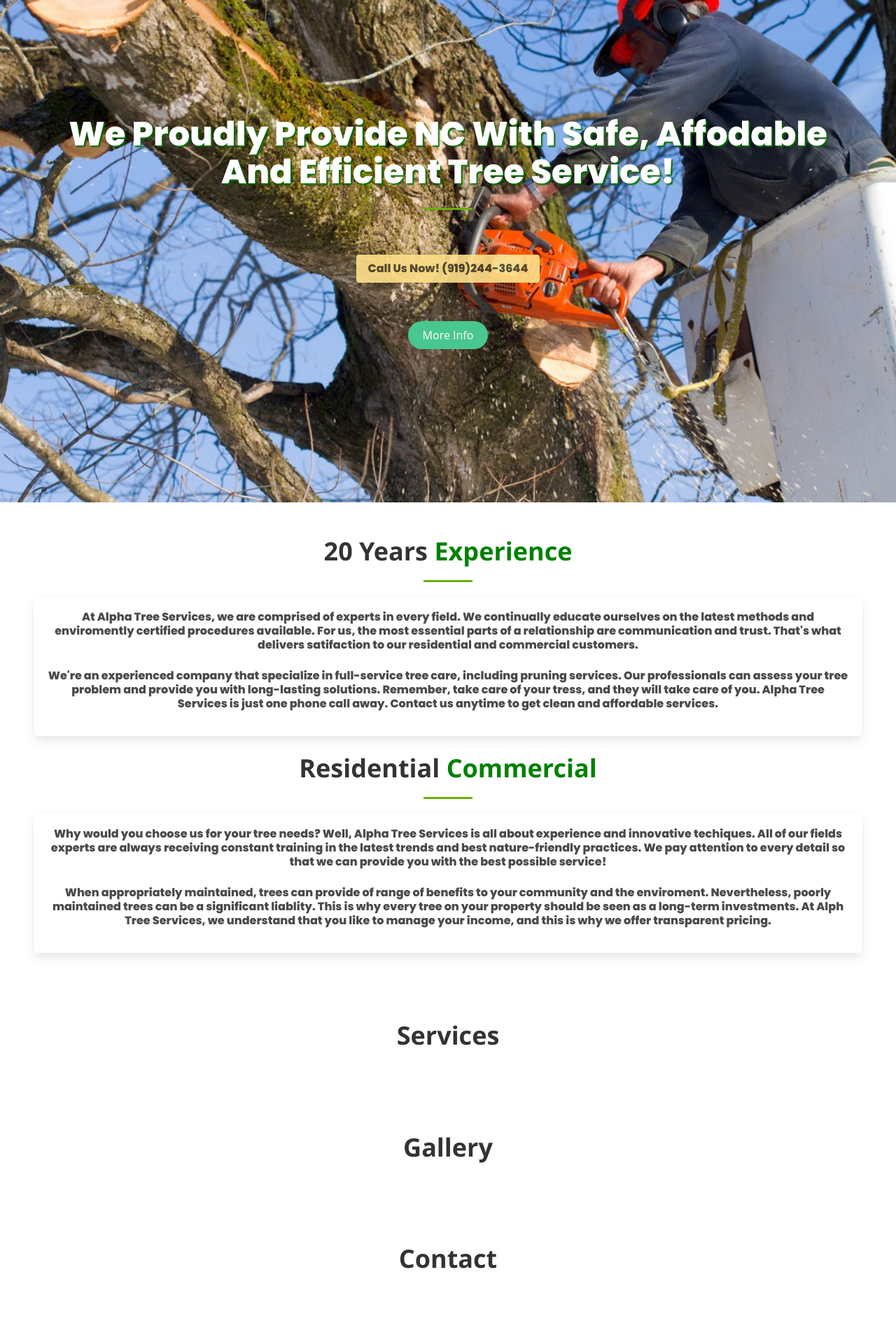
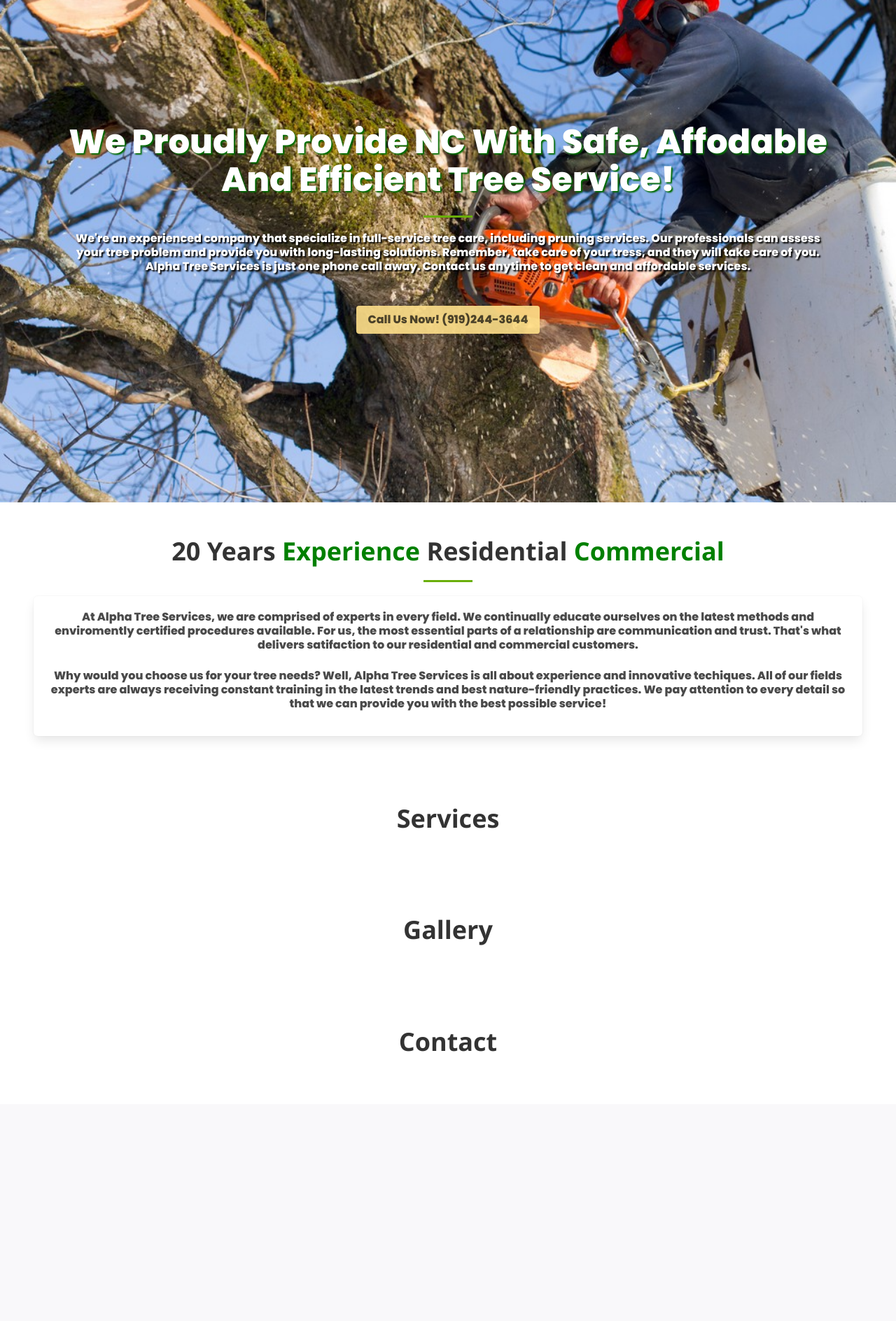
Before and after one commit to efmarcial/Alpha-Tree-Service.github.io, a PHP site: page / in a window 1280 px wide. Shown: the part 82-1970 px from the top of the page at 70% size. After the commit the page ends 1585 px from the top, so only its background shows below. Run offline with PHP 8.4, Linux system fonts and the light colour scheme; some libraries are stand-ins or nearby versions.

Commit message:
re arraggend things around

```diff
--- a/css/main.css
+++ b/css/main.css
@@ -22,7 +22,7 @@ body, html {
 
 @media screen and (max-width:720px) and (min-width:300px){
     .parallax {
-        background-attachment: scroll;
+        background-attachment: fixed;
     }
 
 }
--- a/index.html
+++ b/index.html
@@ -84,19 +84,23 @@
 				<div class="container">
 					<div class="text-center">
 						<div class="w3-container w3-animate-top">
-							<h1 class="title has-text-white is-size-1-desktop is-size-3-tablet is-size-3-mobile" style="margin-top: -5% ;font-family:'Poppins'; text-shadow: 2px 2px 2px rgb(0, 107, 0);">We Proudly Provide NC With Safe, Affodable And
+							<h1 class="title has-text-white is-size-1-desktop is-size-3-tablet is-size-3-mobile" style="margin-top: -6% ;font-family:'Poppins'; text-shadow: 2px 2px 2px rgb(0, 107, 0);">We Proudly Provide NC With Safe, Affodable And
 								Efficient Tree Service!
 							</h1>
 
 							<hr>
 						</div>
 						<div class="w3-container w3-animate-zoom">
-							<a class="button is-warning is-responsive is-size-6-mobile" style="margin-top: 4%;opacity: .9; font-family: 'Poppins';" href="tel:9192443644" >Call Us Now! (919)244-3644 </a>
+							<p class="subtitle has-text-white is-size-6-desktop is-size-6-tablet is-size-6-mobile" style="font-family: 'Poppins'; text-shadow: 2px 2px 2px rgb(3, 3, 3);">We're an experienced company that specialize in full-service
+								tree care, including pruning services. Our professionals can
+								assess your tree problem and provide you with long-lasting
+								solutions. Remember, take care of your tress, and they will take
+								care of you. Alpha Tree Services is just one phone call away.
+								Contact us anytime to get clean and affordable services.
+							</p>
+							<a class="button is-warning is-responsive is-size-6-mobile" style="margin-top: 2%;opacity: .9; font-family: 'Poppins';" href="tel:9192443644" >Call Us Now! (919)244-3644 </a>
 						</div>
 
-						<div class="w3-container w3-animate-bottom">
-							<a class="button is-success is-rounded" style="margin-top: 5%;" href="#about-section">More Info</a>
-						</div>
 
 
 					</div>
@@ -113,49 +117,25 @@
 
 		<div class="columns is-desktop is-multiline">
 			<div class="column has-text-centered">
-				<h2>20 Years <strong style="color: green;">Experience</strong></h2>
+				<h2>20 Years <strong style="color: green;">Experience</strong> Residential <strong style="color: green;">Commercial</strong></h2>
 				<hr>
 				<div class="box ">
-					<p class="subtitle is-size-6-desktop is-size-6-tablet is-size-7-mobile" style="font-family: 'Poppins';">At Alpha Tree Services, we are comprised of experts in every
+					<p class="subtitle is-size-6-desktop is-size-6-tablet is-size-6-mobile" style="font-family: 'Poppins';">At Alpha Tree Services, we are comprised of experts in every
 						field. We continually educate ourselves on the latest methods and
 						enviromently certified procedures available. For us, the most essential
 						parts of a relationship are communication and trust. That's what delivers
 						 satifaction to our residential and commercial customers.
 					</p>
-					<p class="subtitle is-size-6-desktop is-size-6-tablet is-size-7-mobile" style="font-family: 'Poppins';">We're an experienced company that specialize in full-service
-						tree care, including pruning services. Our professionals can
-						assess your tree problem and provide you with long-lasting
-						solutions. Remember, take care of your tress, and they will take
-						care of you. Alpha Tree Services is just one phone call away.
-						Contact us anytime to get clean and affordable services.
+					<p class="subtitle is-size-6-desktop is-size-6-tablet is-size-6-mobile" style="font-family: 'Poppins';">Why would you choose us for your tree needs? Well, Alpha Tree
+						Services is all about experience and innovative techiques. All of
+						our fields experts are always receiving constant training in the
+						latest trends and best nature-friendly practices. We pay attention
+						to every detail so that we can provide you with the best possible service!
 					</p>
 				</div>
 			</div>
 		</div>
 
-		<div class="columns is-desktop is-multiline">
-
-			<div class="column has-text-centered">
-				<h2>Residential <strong style="color: green;">Commercial</strong></h2>
-				<hr>
-				<div class="box ">
-					<p class="subtitle is-size-6-desktop is-size-6-tablet is-size-7-mobile" style="font-family: 'Poppins';">Why would you choose us for your tree needs? Well, Alpha Tree
-						Services is all about experience and innovative techiques. All of
-						our fields experts are always receiving constant training in the
-						latest trends and best nature-friendly practices. We pay attention
-						to every detail so that we can provide you with the best possible service!
-					</p>
-					<p class="subtitle is-size-6-desktop is-size-6-tablet is-size-7-mobile" style="font-family: 'Poppins';">
-						When appropriately maintained, trees can provide of range of
-						benefits to your community and the enviroment. Nevertheless, poorly
-						maintained trees can be a significant liablity. This is why every tree
-						on your property should be seen as a long-term investments. At Alph Tree
-						Services, we understand that you like to manage your income, and this is why
-						we offer transparent pricing.
-					</p>
-				</div>
-			</div>
-		</div>
 	</div>
 </section>
 <!--Services------------------------------------>
```
